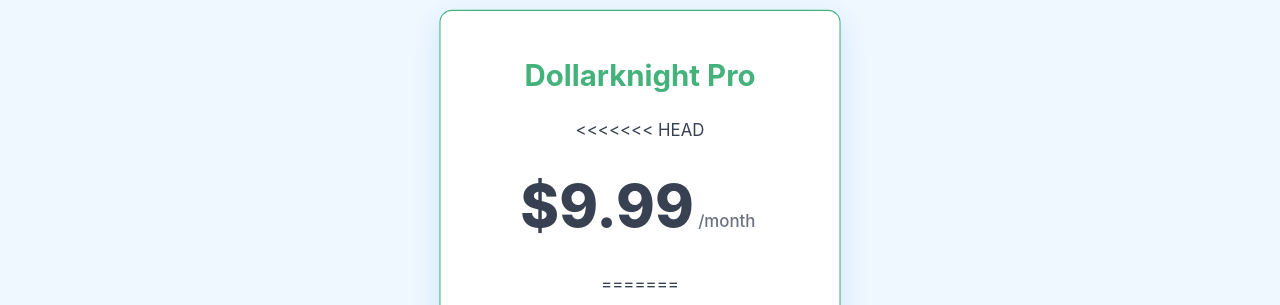
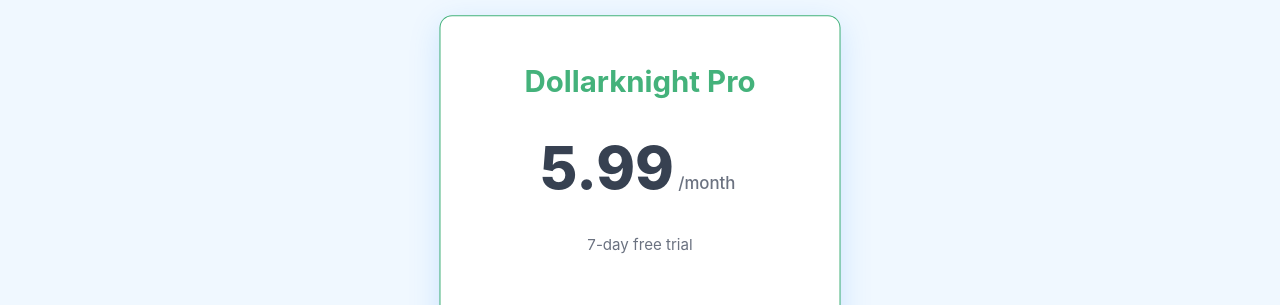
Before and after one commit to Dollarknight/DK_Website, a plain HTML site: page html/pricing.html in a window 1280 px wide. Shown: the part 460-765 px from the top of the page. Drawn offline with Linux system fonts and the light colour scheme.

Commit message:
price update2

```diff
--- a/html/pricing.html
+++ b/html/pricing.html
@@ -45,11 +45,7 @@
     <section class="pricing-tiers">
       <div class="pricing-card featured">
         <h2>Dollarknight Pro</h2>
-<<<<<<< HEAD
-        <p class="price">$9.99<span>/month</span> <span></span></p>
-=======
         <p class="price">5.99<span>/month</span> <span></span></p>
->>>>>>> b87823a (price update)
         <p class="trial-info">7-day free trial</p>
         <ul class="features-list">
           <li><span class="check-icon">✔</span> Full access to all features</li>
```
